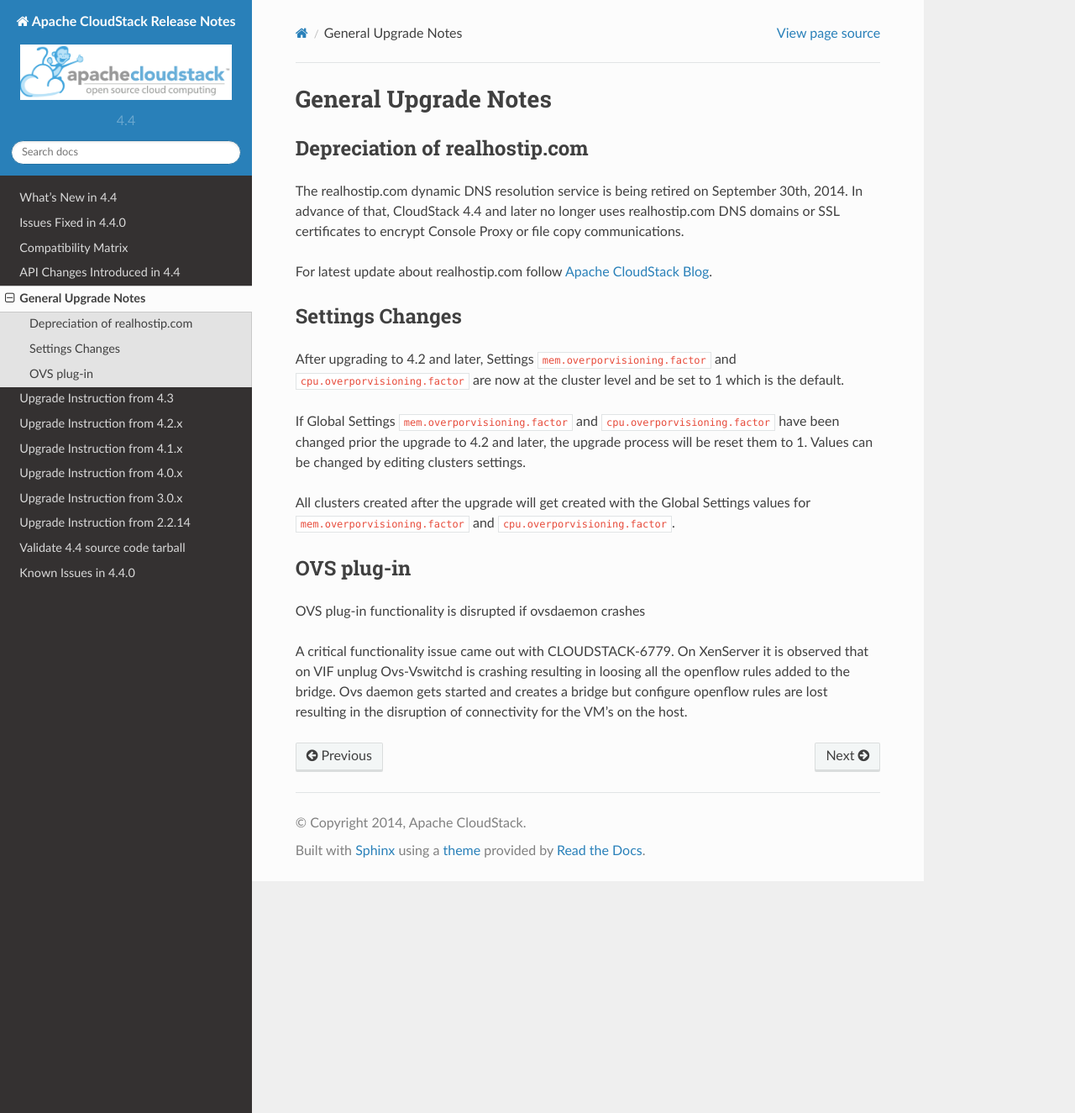
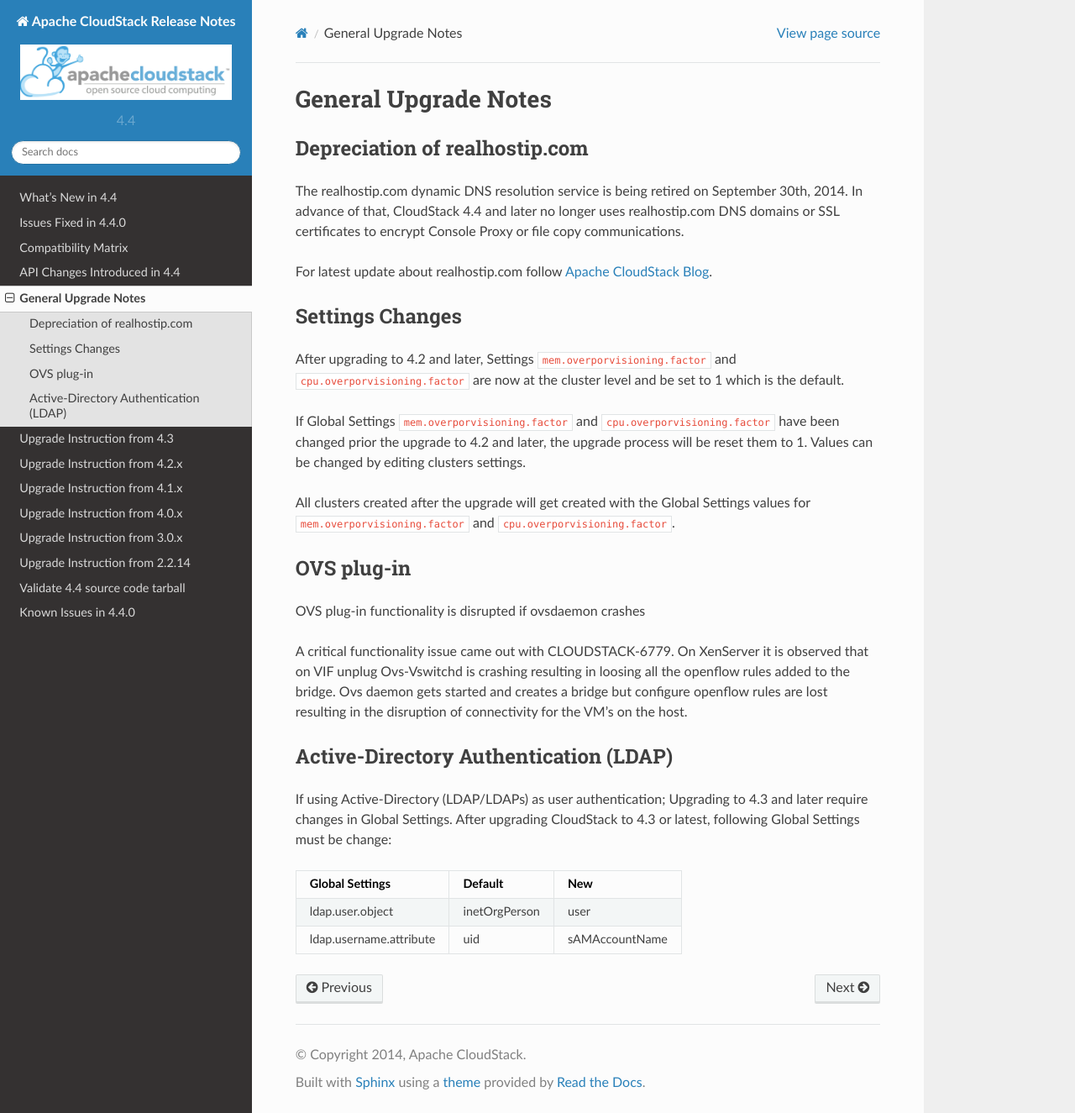
Before and after one commit to apache/cloudstack-docs-rn, a Sphinx documentation site: the page built from source/upgrade/upgrade_notes.rst, in a window 1280 px wide and 1325 px high. Shown: the whole window at 84% size. Built offline with Sphinx 7.4.7 and the Read the Docs theme 2.0.0, drawn with Linux system fonts in a browser that asks for light colours.

Commit message:
fix systmpl url, add ldap note

```diff
--- a/source/upgrade/upgrade-4.2.rst
+++ b/source/upgrade/upgrade-4.2.rst
@@ -232,10 +232,13 @@
 -------------------------
 
    **(XenServer only)** Copy vhd-utils file on CloudStack management servers.
-
    Copy the file `vhd-utils <http://download.cloud.com.s3.amazonaws.com/tools/vhd-util>`_
    to ``/usr/share/cloudstack-common/scripts/vm/hypervisor/xenserver``.
 
+   .. sourcecode:: bash
+
+      wget -P /usr/share/cloudstack-common/scripts/vm/hypervisor/xenserver \
+      http://download.cloud.com.s3.amazonaws.com/tools/vhd-util
 
 Hypervisor: VMware
 ------------------
--- a/source/upgrade/upgrade-4.3.rst
+++ b/source/upgrade/upgrade-4.3.rst
@@ -240,9 +240,13 @@
 ---------------------
 
    **(XenServer only)** Copy vhd-utils file on CloudStack management servers.
-
    Copy the file `vhd-utils <http://download.cloud.com.s3.amazonaws.com/tools/vhd-util>`_
    to ``/usr/share/cloudstack-common/scripts/vm/hypervisor/xenserver``.
+
+   .. sourcecode:: bash
+
+      wget -P /usr/share/cloudstack-common/scripts/vm/hypervisor/xenserver \
+      http://download.cloud.com.s3.amazonaws.com/tools/vhd-util
 
 
 hypervisor: VMware
--- a/source/upgrade/upgrade_notes.rst
+++ b/source/upgrade/upgrade_notes.rst
@@ -56,6 +56,22 @@
 connectivity for the VM's on the host.
 
 
+Active-Directory Authentication (LDAP)
+--------------------------------------
+
+If using Active-Directory (LDAP/LDAPs) as user authentication; Upgrading to
+4.3 and later require changes in Global Settings. After upgrading CloudStack
+to 4.3 or latest, following Global Settings must be change:
+
+======================= ============== ==============
+Global Settings         Default        New
+======================= ============== ==============
+ldap.user.object        inetOrgPerson  user
+ldap.username.attribute uid            sAMAccountName
+======================= ============== ==============
+
+
+
 .. not confirmed
    Build From Sources
    ------------------
```
Also changed, not shown: source/global.rst (+6 -6 lines).
